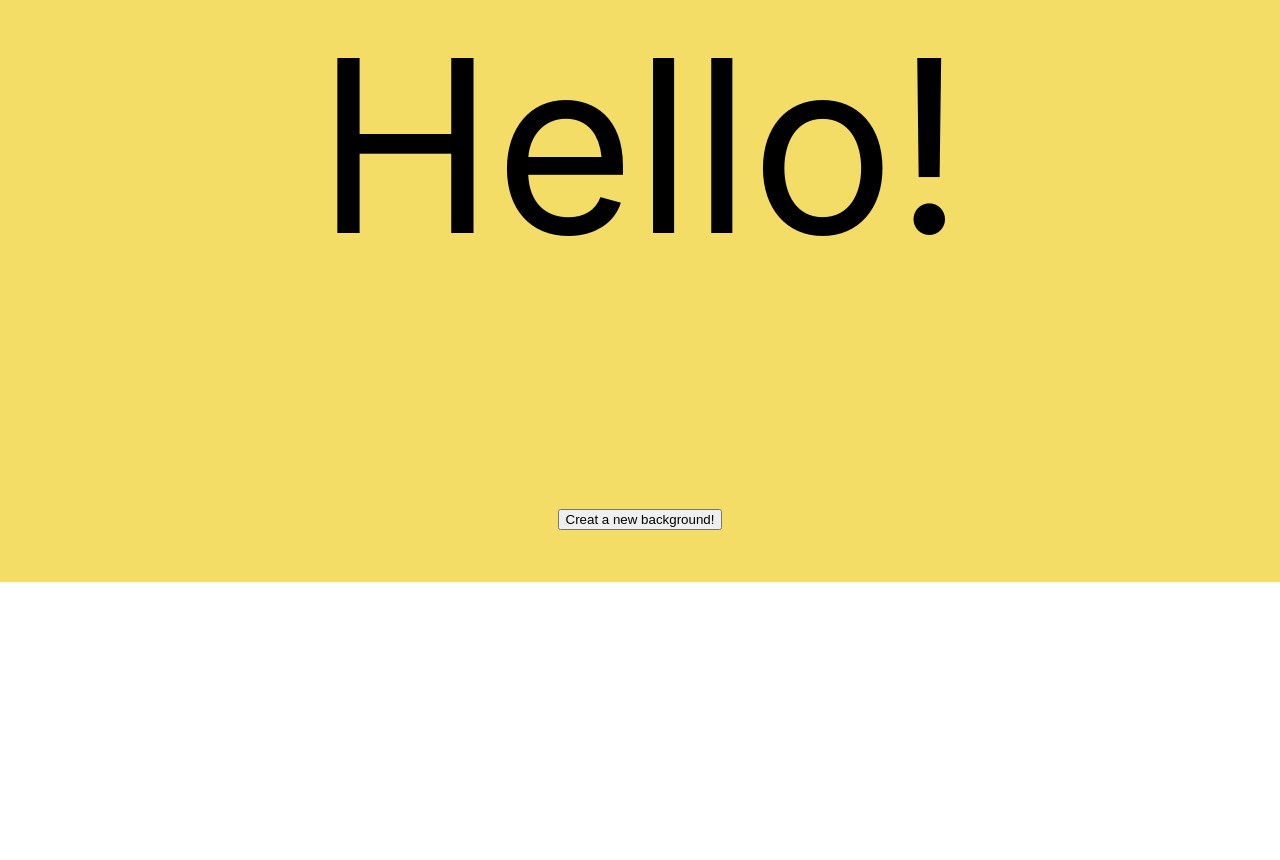
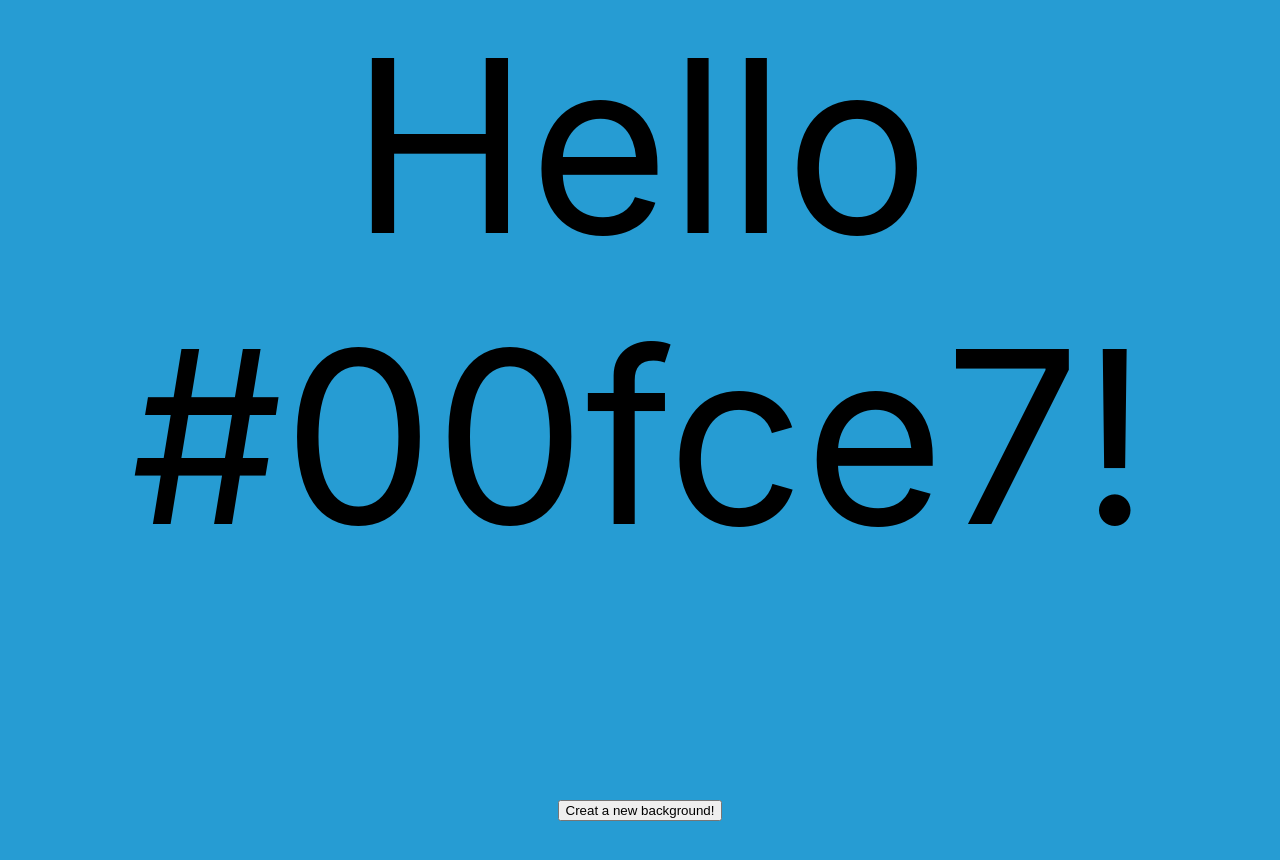
Before and after one commit to OshGin/react-randomcolor, a React (Create React App) app: page / in a window 1280 px wide. Shown: the top 860 px of the page. Before the commit the page ends 800 px from the top, so only its background shows below. Built offline with nearby package versions, Linux system fonts and the light colour scheme.

Commit message:
Finish to many times

```diff
--- a/src/App.js
+++ b/src/App.js
@@ -12,9 +12,9 @@ function App() {
         height: 'auto',
       }}
     >
-      Hello!
+      Hello {randomColor()}!
       <div>
-        <button onClick={() => setColor(color === 'green' ? 'red' : 'green')}>
+        <button onClick={() => setColor(randomColor())}>
           Creat a new background!
         </button>
       </div>
```
